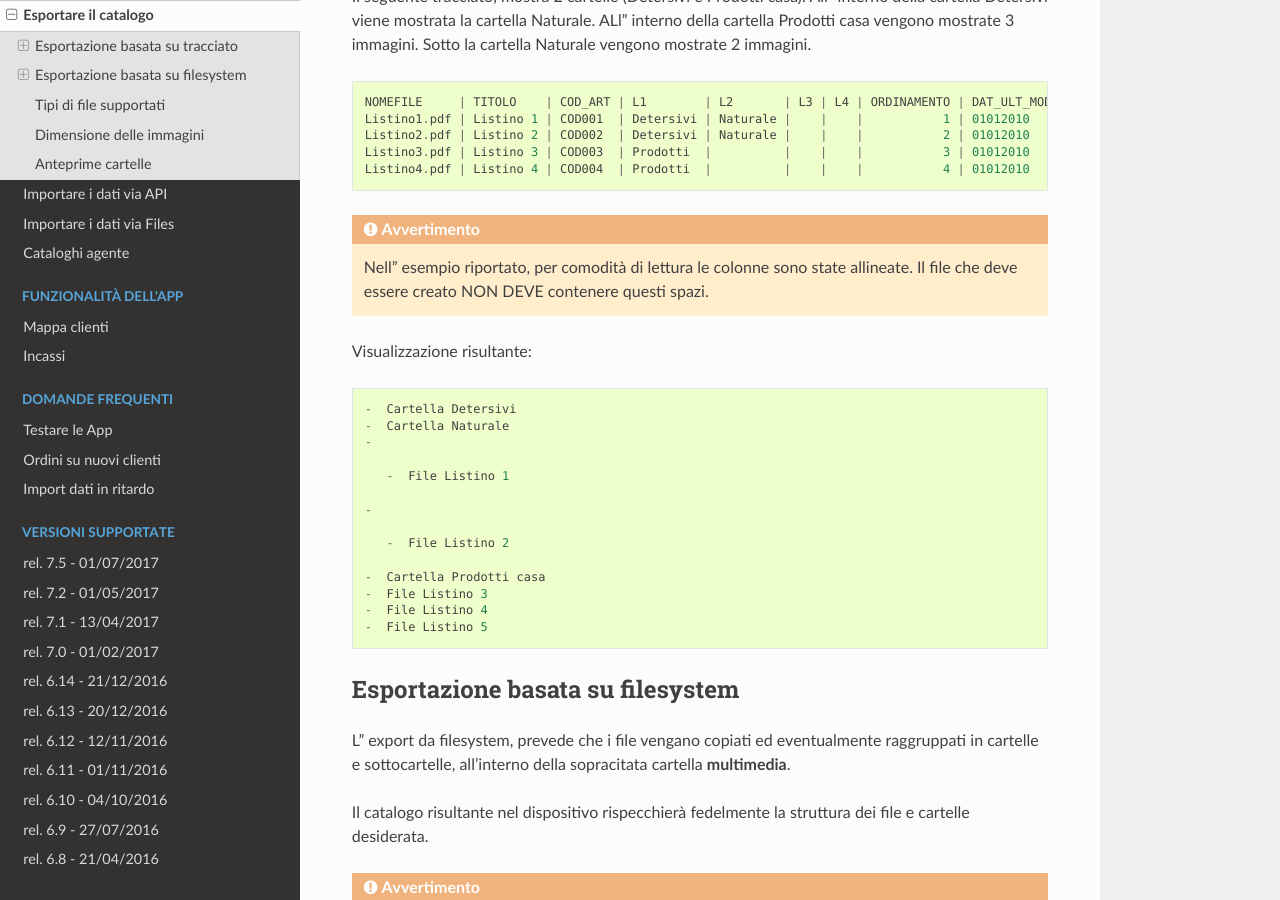
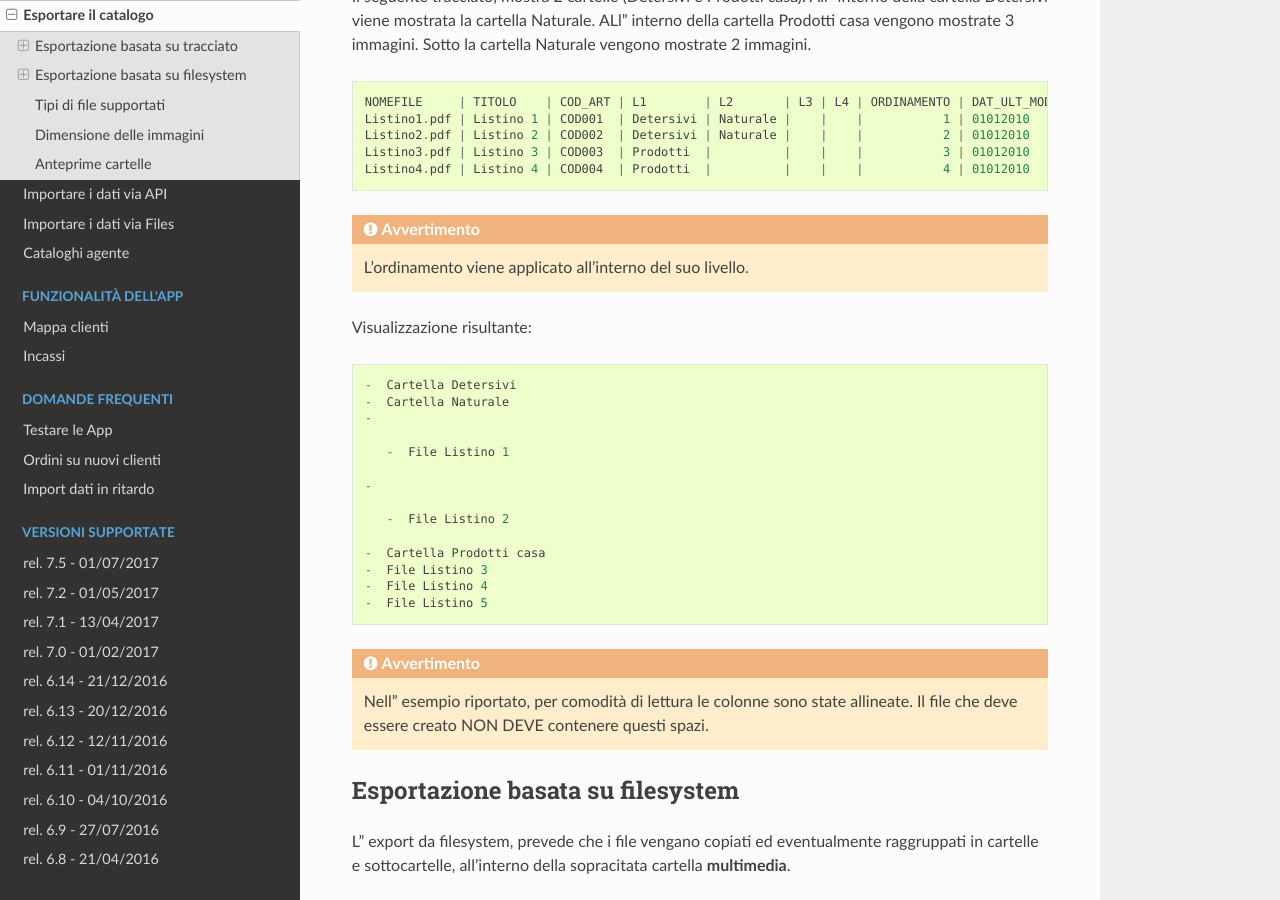
Before and after one commit to wedoit-io/doc-icommerce, a Sphinx documentation site: the page built from source/int-export-catalogo.rst, in a window 1280 px wide and 900 px high, scrolled down 1102 px. Built offline with Sphinx 7.4.7 and the Read the Docs theme 2.0.0, drawn with Linux system fonts in a browser that asks for light colours.

Commit message:
Update int-export-catalogo.rst

```diff
--- a/source/int-export-catalogo.rst
+++ b/source/int-export-catalogo.rst
@@ -55,7 +55,7 @@ immagini. Sotto la cartella Naturale vengono mostrate 2 immagini.
     Listino3.pdf | Listino 3 | COD003  | Prodotti  |          |    |    |           3 | 01012010
     Listino4.pdf | Listino 4 | COD004  | Prodotti  |          |    |    |           4 | 01012010
 
-.. warning:: Nell' esempio riportato, per comodità di lettura le colonne sono state allineate. Il file che deve essere creato NON DEVE contenere questi spazi.
+.. warning:: L'ordinamento viene applicato all'interno del suo livello.
 
 Visualizzazione risultante:
 
```
Also changed, not shown: other parts of source/int-export-catalogo.rst (+4 -0 lines).
